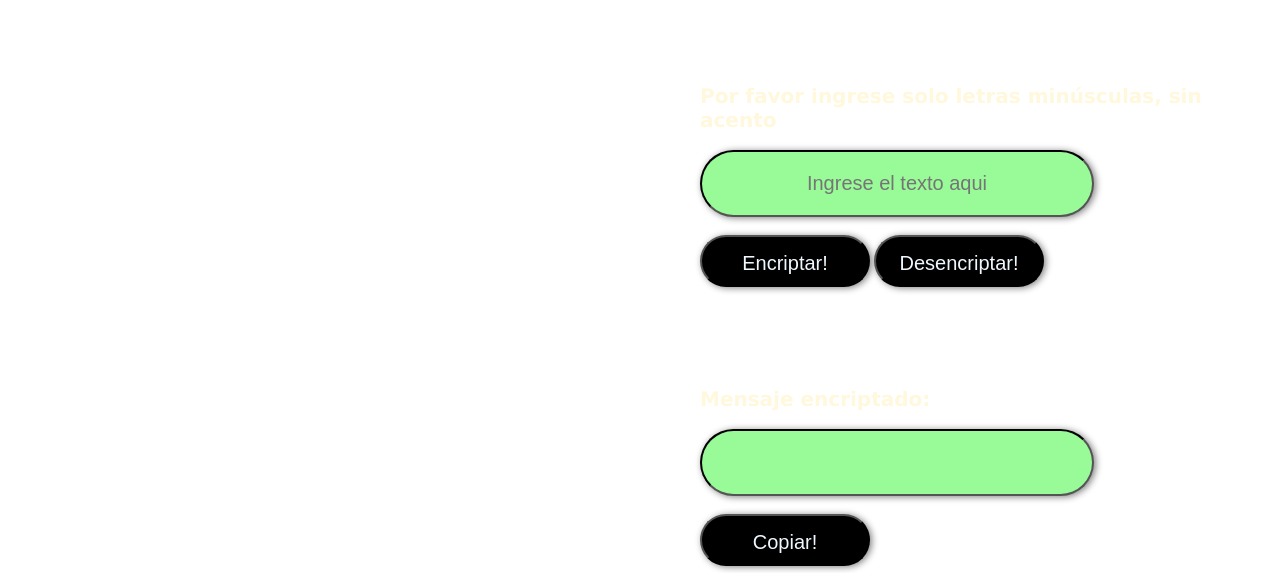
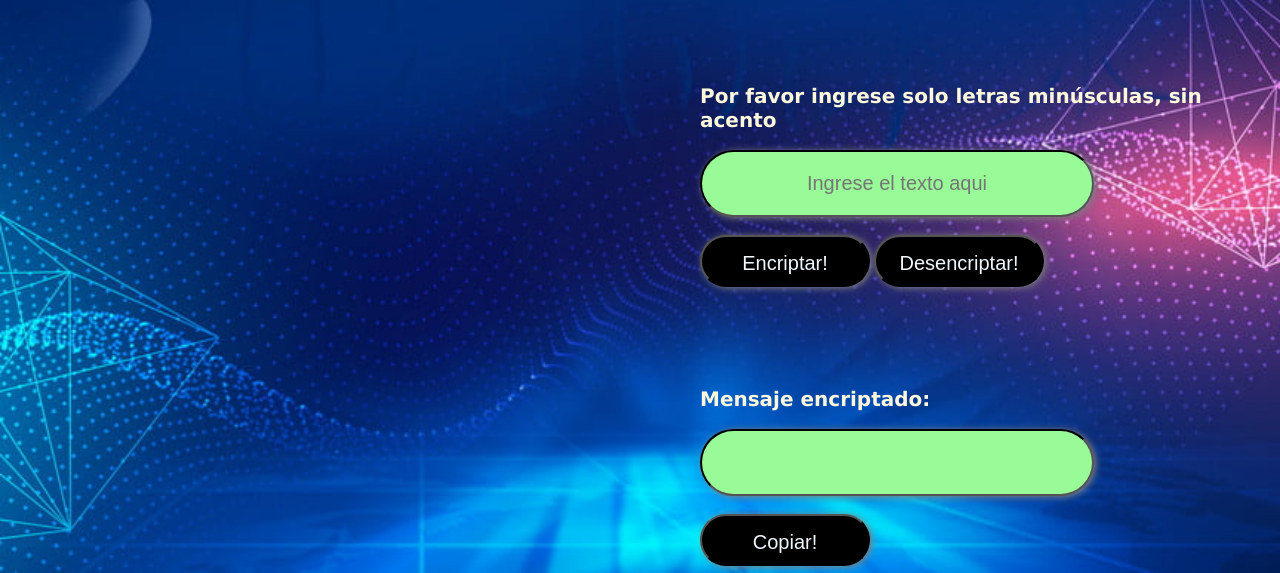
Before and after one commit to Shirley-Aguilar-Aguilar/Challenge-Oracle-ONE-1, a plain HTML site: page index.html in a window 1280 px wide. Shown: the part 227-800 px from the top of the page. Drawn offline with Linux system fonts and the light colour scheme.

Commit message:
fix image path

```diff
--- a/desafio1.css
+++ b/desafio1.css
@@ -5,7 +5,7 @@
   }
 
 html{
-    background-image: url('../primer-desafio/imagen.jpg');
+    background-image: url('./imagen.jpg');
     height: 100vh;
     width: 100%;
     background-size: cover;
```
